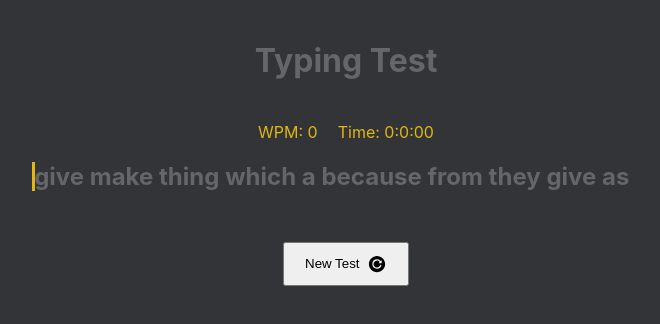
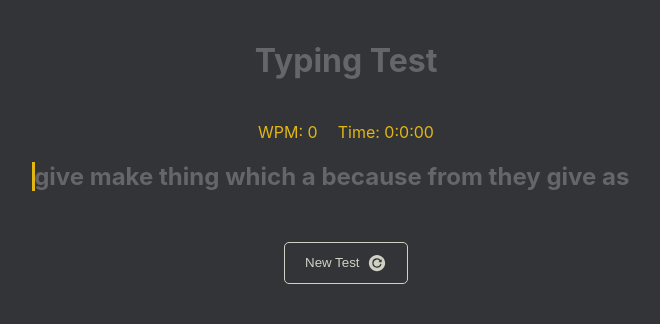
Before and after one commit to Bhanukamax/typing-test-bmax, a React app: page / in a window 1280 px wide. Shown: the top 324 px of the page, without its empty margins (294-954 px from the left). Built offline with nearby package versions, Linux system fonts and the light colour scheme; the HTML template or start-up script is replaced by a standard one.

Commit message:
button color

```diff
--- a/src/App.css
+++ b/src/App.css
@@ -52,3 +52,14 @@ body {
 .text-display {
     min-height: 100px;
 }
+
+.button {
+    display: flex;
+    padding: 10px 20px;
+    justify-content: space-between;
+    align-items: center;
+    border: 1px solid var(--default-text);
+    background: var(--default-bg);
+    color: var(--default-text);
+    border-radius: 5px;
+}
--- a/src/componets/TestDisplay.tsx
+++ b/src/componets/TestDisplay.tsx
@@ -6,7 +6,7 @@ interface Props {
 export default function TestDisplay({ test, userText, onClick }: Props) {
     return (
         <div onClick={() => onClick()} className="text-display">
-            <h2 className="display-text">
+            <h2>
                 {test.split('').map((letter: string, index: number) => {
                     let style
                     let correct = true
--- a/src/index.css
+++ b/src/index.css
@@ -28,10 +28,3 @@ code {
 .stats > span {
     margin: 0 10px;
 }
-
-.button {
-    display: flex;
-    padding: 10px 20px;
-    justify-content: space-between;
-    align-items: center;
-}
```
